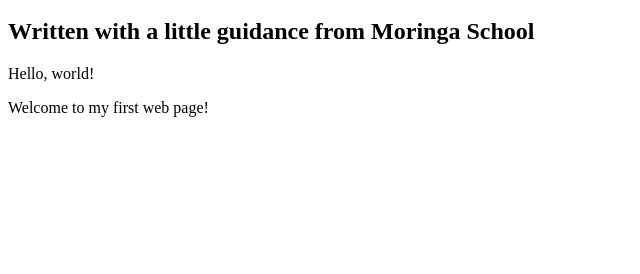
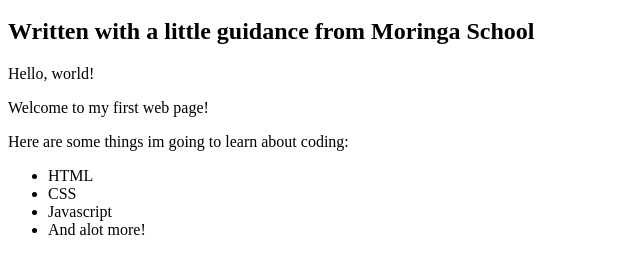
Before and after one commit to rickymwethera/my-first-webpage, a plain HTML site: page my-first-webpage.html in a window 1280 px wide. Shown: the part 48-322 px from the top of the page, without its empty margins (0-640 px from the left). Drawn offline with Linux system fonts and the light colour scheme.

Commit message:
add list elements

```diff
--- a/my-first-webpage.html
+++ b/my-first-webpage.html
@@ -8,5 +8,14 @@
 
         <p>Hello, world!</p>
         <p>Welcome to my first web page!</p>
+
+        <p>Here are some things im going to learn about coding:</p>
+        <ul>
+            <li>HTML</li>
+            <li>CSS</li>
+            <li>Javascript</li>
+            <li>And alot more!</li>
+
+        </ul>
     </body>
 </html>
```
